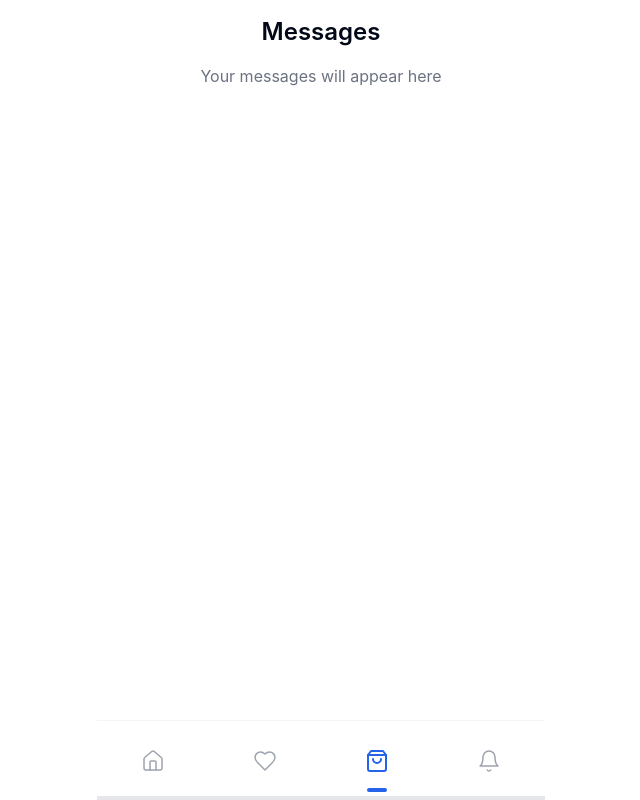
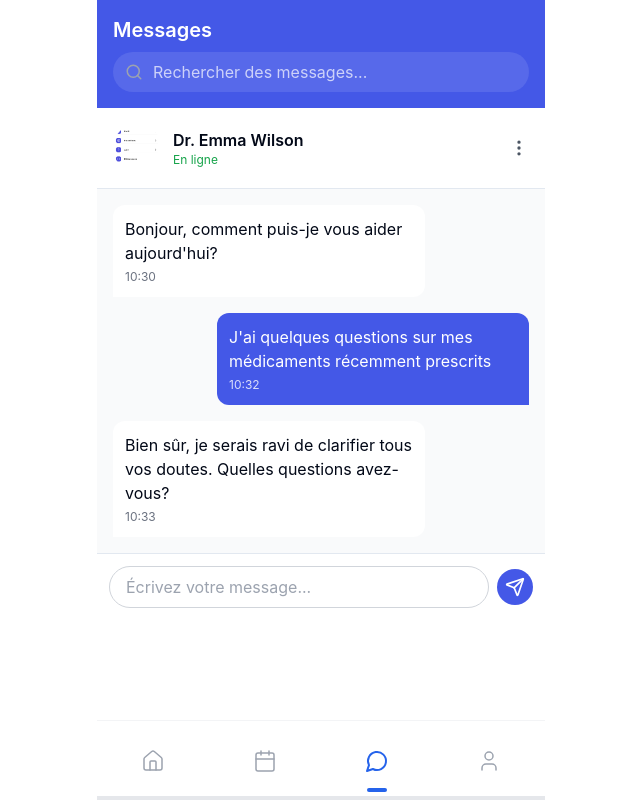
Before and after one commit to Johan-kabo/forever-care-app, a React (Vite) app: page /messages in a window 1280 px wide. Shown: the whole page, without its empty margins (319-959 px from the left). Built offline with nearby package versions, Linux system fonts and the light colour scheme.

Commit message:
Create missing menu items
The prompt requests the creation of menu items that are currently missing.

```diff
--- a/src/components/MobileLayout.tsx
+++ b/src/components/MobileLayout.tsx
@@ -1,6 +1,6 @@
 
 import React from "react";
-import { Home, Heart, ShoppingBag, Bell } from "lucide-react";
+import { Home, Calendar, MessageCircle, User } from "lucide-react";
 import { useLocation, Link } from "react-router-dom";
 import { cn } from "@/lib/utils";
 
@@ -14,9 +14,9 @@ const MobileLayout: React.FC<MobileLayoutProps> = ({ children }) => {
 
   const navItems = [
     { icon: <Home size={24} />, path: "/", label: "Home" },
-    { icon: <Heart size={24} />, path: "/calendar", label: "Favorites" },
-    { icon: <ShoppingBag size={24} />, path: "/messages", label: "Shop" },
-    { icon: <Bell size={24} />, path: "/profile", label: "Notifications" }
+    { icon: <Calendar size={24} />, path: "/calendar", label: "Calendar" },
+    { icon: <MessageCircle size={24} />, path: "/messages", label: "Messages" },
+    { icon: <User size={24} />, path: "/profile", label: "Profile" }
   ];
 
   return (
--- a/src/pages/Calendar.tsx
+++ b/src/pages/Calendar.tsx
@@ -1,13 +1,121 @@
 
-import React from "react";
+import React, { useState } from "react";
 import MobileLayout from "@/components/MobileLayout";
+import { ChevronLeft, ChevronRight } from "lucide-react";
+import { format, addMonths, subMonths, startOfMonth, endOfMonth, eachDayOfInterval, isSameMonth, isToday, parseISO } from "date-fns";
+import { fr } from "date-fns/locale";
+import { cn } from "@/lib/utils";
+
+// Sample appointments data
+const appointments = [
+  { id: 1, date: "2023-11-15", time: "10:00", doctorName: "Dr. Emma Wilson", specialty: "Cardiologue" },
+  { id: 2, date: "2023-11-20", time: "14:30", doctorName: "Dr. Michael Chen", specialty: "Dermatologue" },
+  { id: 3, date: "2023-11-28", time: "09:15", doctorName: "Dr. Sarah Johnson", specialty: "Neurologue" },
+];
 
 const Calendar = () => {
+  const [currentDate, setCurrentDate] = useState(new Date());
+  const [selectedDate, setSelectedDate] = useState<Date | null>(null);
+
+  const monthStart = startOfMonth(currentDate);
+  const monthEnd = endOfMonth(currentDate);
+  const daysInMonth = eachDayOfInterval({ start: monthStart, end: monthEnd });
+
+  const nextMonth = () => setCurrentDate(addMonths(currentDate, 1));
+  const prevMonth = () => setCurrentDate(subMonths(currentDate, 1));
+
+  const getAppointmentsForDate = (date: Date) => {
+    const dateString = format(date, "yyyy-MM-dd");
+    return appointments.filter(appointment => appointment.date === dateString);
+  };
+
+  const selectedAppointments = selectedDate ? getAppointmentsForDate(selectedDate) : [];
+
   return (
     <MobileLayout>
-      <div className="flex flex-col min-h-full items-center justify-center p-4">
-        <h1 className="text-2xl font-semibold mb-4">Calendar</h1>
-        <p className="text-gray-500">Your appointments will appear here</p>
+      <div className="p-4">
+        {/* Header */}
+        <div className="bg-health-primary text-white p-6 pt-5 pb-8 rounded-b-3xl mb-4">
+          <h1 className="text-xl font-semibold">Calendrier des rendez-vous</h1>
+          <p className="opacity-90">Gérez vos rendez-vous médicaux</p>
+        </div>
+
+        {/* Calendar Navigation */}
+        <div className="flex items-center justify-between mb-4">
+          <button onClick={prevMonth} className="p-2">
+            <ChevronLeft size={24} />
+          </button>
+          <h2 className="text-lg font-semibold">
+            {format(currentDate, "MMMM yyyy", { locale: fr })}
+          </h2>
+          <button onClick={nextMonth} className="p-2">
+            <ChevronRight size={24} />
+          </button>
+        </div>
+
+        {/* Calendar Grid */}
+        <div className="grid grid-cols-7 gap-1 mb-6">
+          {["Lun", "Mar", "Mer", "Jeu", "Ven", "Sam", "Dim"].map((day) => (
+            <div key={day} className="text-center text-sm font-medium text-gray-500 py-2">
+              {day}
+            </div>
+          ))}
+
+          {/* Empty cells for days of the previous month */}
+          {Array.from({ length: monthStart.getDay() === 0 ? 6 : monthStart.getDay() - 1 }).map((_, i) => (
+            <div key={`empty-${i}`} className="h-10 rounded-lg"></div>
+          ))}
+
+          {/* Days of the current month */}
+          {daysInMonth.map((day) => {
+            const isSelected = selectedDate && day.getDate() === selectedDate.getDate() &&
+                              day.getMonth() === selectedDate.getMonth();
+            const hasAppointment = getAppointmentsForDate(day).length > 0;
+
+            return (
+              <button
+                key={day.toString()}
+                onClick={() => setSelectedDate(day)}
+                className={cn(
+                  "h-10 rounded-lg flex items-center justify-center text-sm",
+                  isToday(day) && "border border-health-primary",
+                  isSelected && "bg-health-primary text-white",
+                  !isSelected && hasAppointment && "bg-blue-100"
+                )}
+              >
+                {day.getDate()}
+                {hasAppointment && !isSelected && (
+                  <div className="absolute bottom-1 w-1 h-1 bg-health-primary rounded-full"></div>
+                )}
+              </button>
+            );
+          })}
+        </div>
+
+        {/* Appointments List */}
+        {selectedDate && (
+          <div>
+            <h3 className="font-medium text-lg mb-3">
+              {format(selectedDate, "d MMMM yyyy", { locale: fr })}
+            </h3>
+
+            {selectedAppointments.length > 0 ? (
+              <div className="space-y-3">
+                {selectedAppointments.map((appointment) => (
+                  <div key={appointment.id} className="bg-white p-4 rounded-xl border border-gray-200">
+                    <div className="flex justify-between items-start mb-2">
+                      <h4 className="font-semibold">{appointment.doctorName}</h4>
+                      <span className="text-sm text-health-primary">{appointment.time}</span>
+                    </div>
+                    <p className="text-sm text-gray-500">{appointment.specialty}</p>
+                  </div>
+                ))}
+              </div>
+            ) : (
+              <p className="text-gray-500">Pas de rendez-vous ce jour</p>
+            )}
+          </div>
+        )}
       </div>
     </MobileLayout>
   );
--- a/src/pages/Messages.tsx
+++ b/src/pages/Messages.tsx
@@ -1,13 +1,114 @@
 
 import React from "react";
 import MobileLayout from "@/components/MobileLayout";
+import { Search, MoreVertical, Send } from "lucide-react";
+import { cn } from "@/lib/utils";
+
+// Sample conversations data
+const conversations = [
+  {
+    id: 1,
+    doctor: {
+      name: "Dr. Emma Wilson",
+      avatar: "/lovable-uploads/5bf871cd-3793-41a5-9a81-59bb21e3585a.png",
+      specialty: "Cardiologue",
+      lastSeen: "En ligne"
+    },
+    messages: [
+      { id: 1, text: "Bonjour, comment puis-je vous aider aujourd'hui?", isDoctor: true, time: "10:30" },
+      { id: 2, text: "J'ai quelques questions sur mes médicaments récemment prescrits", isDoctor: false, time: "10:32" },
+      { id: 3, text: "Bien sûr, je serais ravi de clarifier tous vos doutes. Quelles questions avez-vous?", isDoctor: true, time: "10:33" },
+    ]
+  },
+  {
+    id: 2,
+    doctor: {
+      name: "Dr. Michael Chen",
+      avatar: "/lovable-uploads/5bf871cd-3793-41a5-9a81-59bb21e3585a.png",
+      specialty: "Dermatologue",
+      lastSeen: "Il y a 2h"
+    },
+    messages: []
+  }
+];
 
 const Messages = () => {
+  // For demonstration, we'll show the first conversation
+  const activeConversation = conversations[0];
+
   return (
     <MobileLayout>
-      <div className="flex flex-col min-h-full items-center justify-center p-4">
-        <h1 className="text-2xl font-semibold mb-4">Messages</h1>
-        <p className="text-gray-500">Your messages will appear here</p>
+      <div className="flex flex-col h-full pb-20">
+        {/* Header */}
+        <div className="bg-health-primary text-white p-4">
+          <h1 className="text-xl font-semibold mb-2">Messages</h1>
+          <div className="relative">
+            <div className="absolute inset-y-0 left-3 flex items-center pointer-events-none">
+              <Search size={18} className="text-gray-400" />
+            </div>
+            <input
+              type="text"
+              placeholder="Rechercher des messages..."
+              className="w-full bg-white/10 text-white placeholder-white/70 rounded-full py-2 pl-10 pr-4 focus:outline-none"
+            />
+          </div>
+        </div>
+
+        {/* Chat section */}
+        <div className="flex-1 flex flex-col">
+          {/* Doctor info */}
+          <div className="p-4 bg-white border-b flex items-center justify-between">
+            <div className="flex items-center">
+              <img
+                src={activeConversation.doctor.avatar}
+                alt={activeConversation.doctor.name}
+                className="w-12 h-12 rounded-full object-cover mr-3"
+              />
+              <div>
+                <h2 className="font-semibold">{activeConversation.doctor.name}</h2>
+                <p className="text-xs text-green-600">{activeConversation.doctor.lastSeen}</p>
+              </div>
+            </div>
+            <button className="text-gray-600">
+              <MoreVertical size={20} />
+            </button>
+          </div>
+
+          {/* Messages */}
+          <div className="flex-1 p-4 bg-gray-50 overflow-y-auto space-y-4">
+            {activeConversation.messages.map((message) => (
+              <div
+                key={message.id}
+                className={cn(
+                  "max-w-[75%] p-3 rounded-t-xl",
+                  message.isDoctor
+                    ? "bg-white rounded-br-xl rounded-bl-none ml-0 mr-auto"
+                    : "bg-health-primary text-white rounded-bl-xl rounded-br-none mr-0 ml-auto"
+                )}
+              >
+                <p>{message.text}</p>
+                <span className={cn(
+                  "text-xs block mt-1",
+                  message.isDoctor ? "text-gray-500" : "text-white/80"
+                )}>
+                  {message.time}
+                </span>
+              </div>
+            ))}
+          </div>
+
+          {/* Message input */}
+          <div className="p-3 bg-white border-t flex items-center">
+            <input
+              type="text"
+              placeholder="Écrivez votre message..."
+              className="flex-1 border border-gray-300 rounded-full py-2 px-4 focus:outline-none focus:ring-1 focus:ring-health-primary"
+            />
+            <button className="ml-2 bg-health-primary text-white p-2 rounded-full">
+              <Send size={20} />
+            </button>
+          </div>
+        </div>
       </div>
     </MobileLayout>
   );
```
